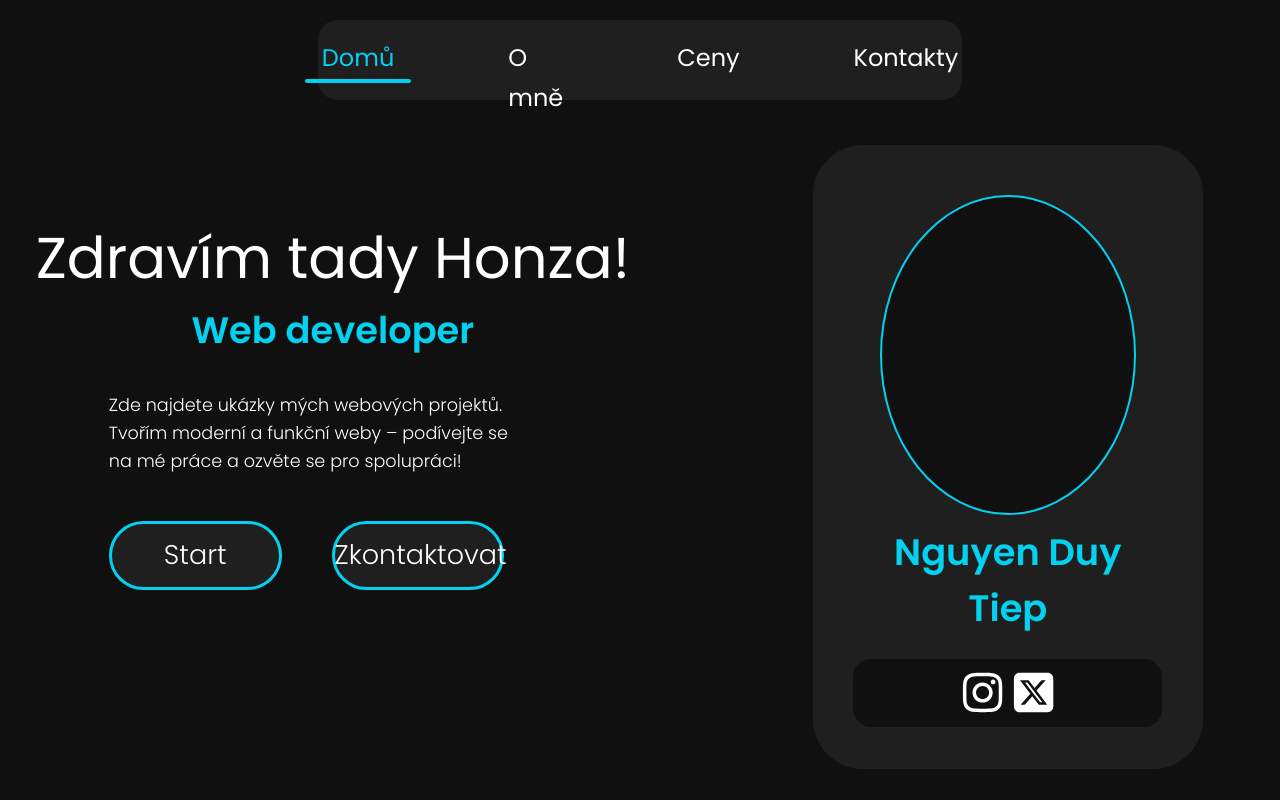
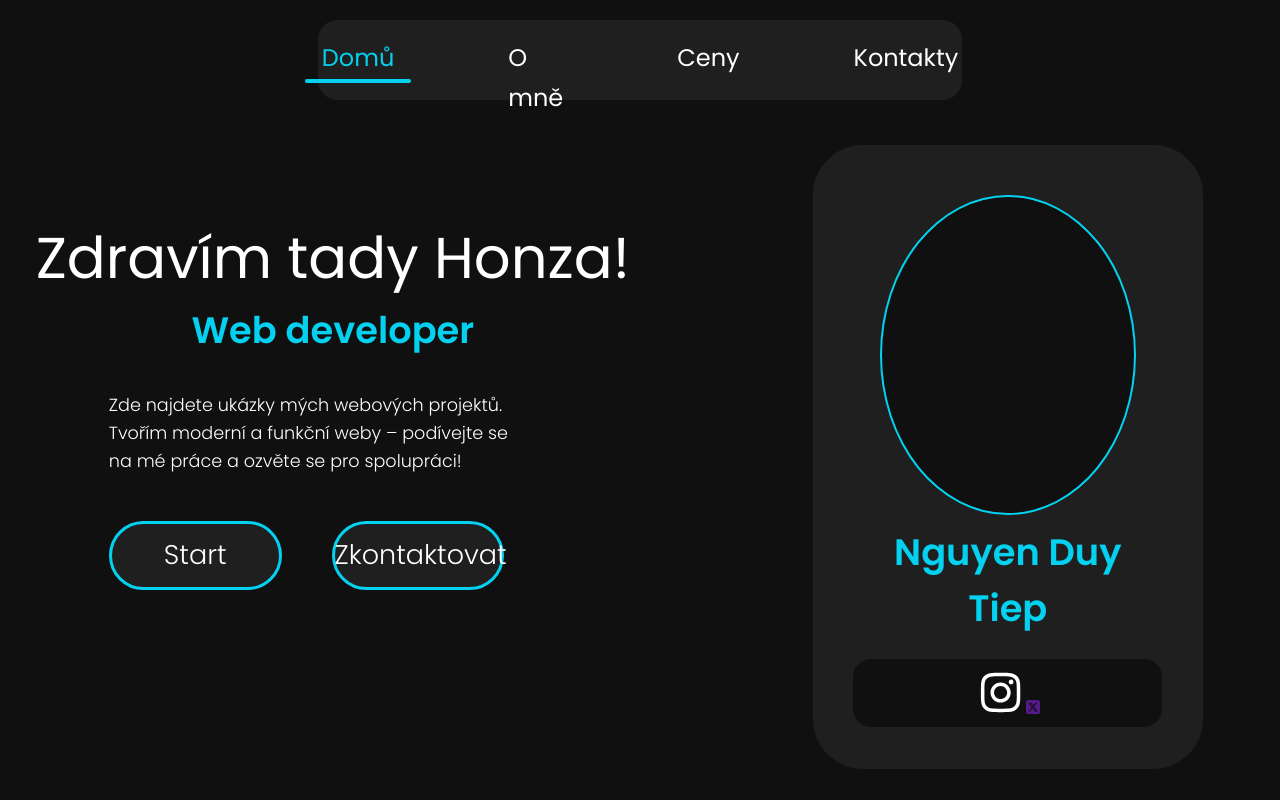
Before and after one commit to dtnguyen5/portfolio-website, a Next.js app: page / in a window 1280 px wide. Built offline with nearby package versions, Linux system fonts and the light colour scheme; a web font is replaced by a local one.

Commit message:
import style

```diff
--- a/src/components/buttonIcons.tsx
+++ b/src/components/buttonIcons.tsx
@@ -16,7 +16,7 @@ const ButtonIcons: React.FC<ButtonIconsProps> = ({ label, target }) => {
     <a href={target} className="button-icon ">
 
         <FontAwesomeIcon icon={faInstagram} className="i-icon"/>
-        <FontAwesomeIcon icon={faSquareXTwitter} className="i-icon" />
+        <FontAwesomeIcon icon={faSquareXTwitter}  />
 
     </a>
 
--- a/src/components/navbar.tsx
+++ b/src/components/navbar.tsx
@@ -2,6 +2,7 @@
 import React, { useEffect, useState } from "react";
 import Link from "next/link";
 import { usePathname } from "next/navigation";
+import "../styles/homepage.scss"
 
 const Navbar = () => {
   // useState pro uchovávání aktuální cesty
```
